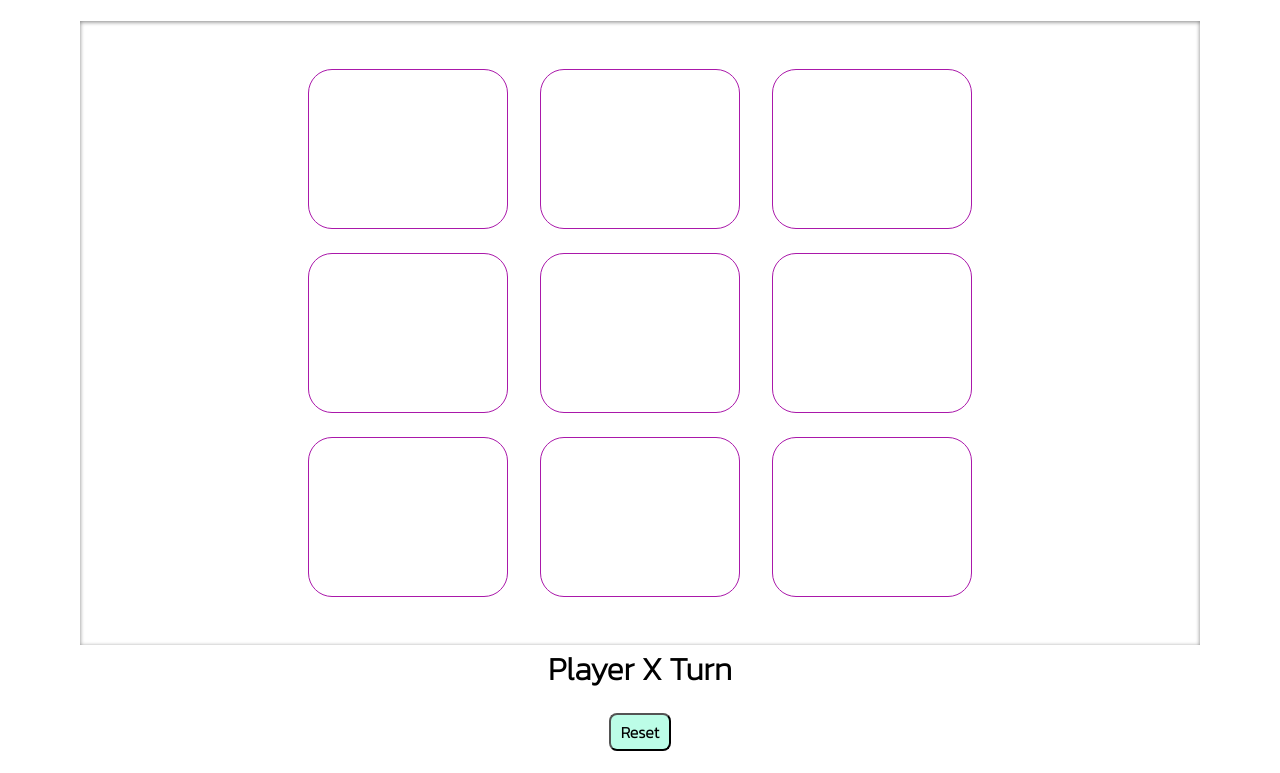
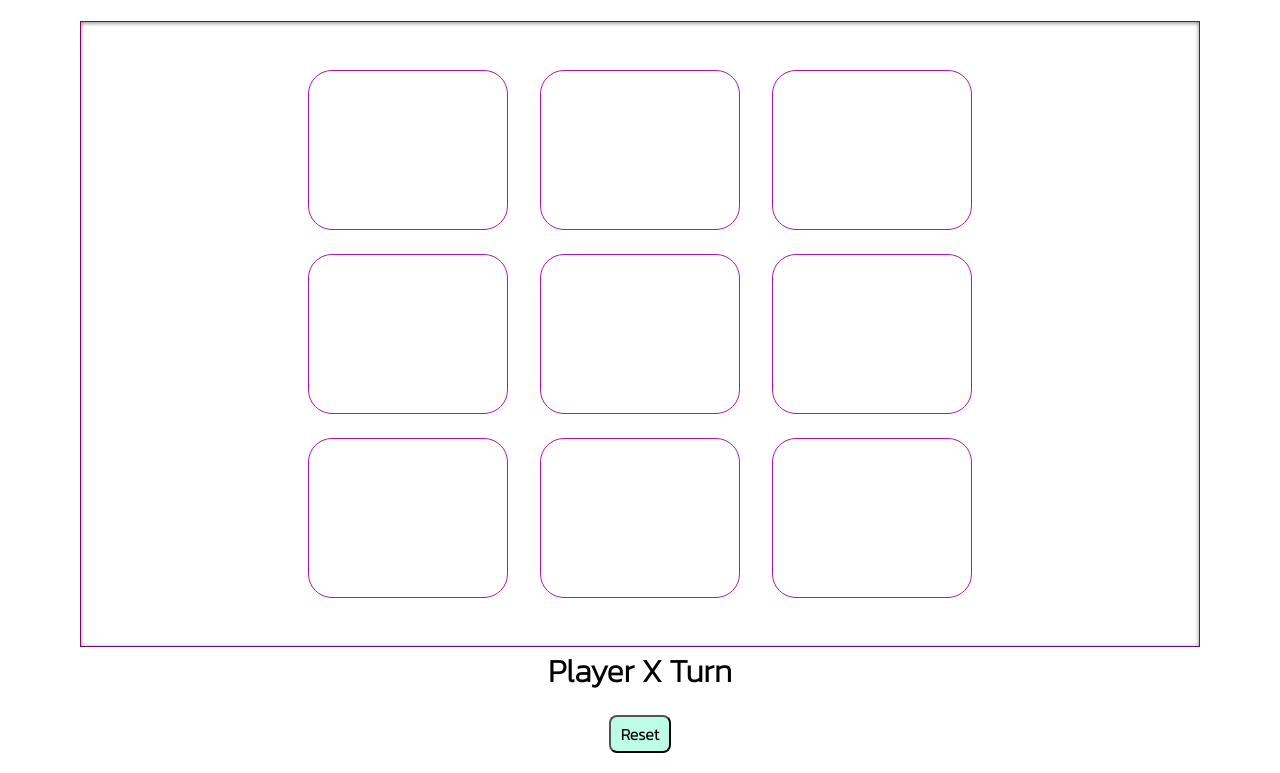
Before and after one commit to JordanRendon/Triki_Game, a plain HTML site: page index.html in a window 1280 px wide. Shown: the part 75-848 px from the top of the page. Drawn offline with Linux system fonts and the light colour scheme.

Commit message:
agregar color al borde de box

```diff
--- a/styles/style.css
+++ b/styles/style.css
@@ -23,6 +23,7 @@
     gap: 1.5rem;
     box-shadow: inset 0px 1px 4px 0 gray ;
     padding: 3rem;
+    border: 1px solid rgb(114, 14, 94);
 }
 .row{
     display: flex;
```
